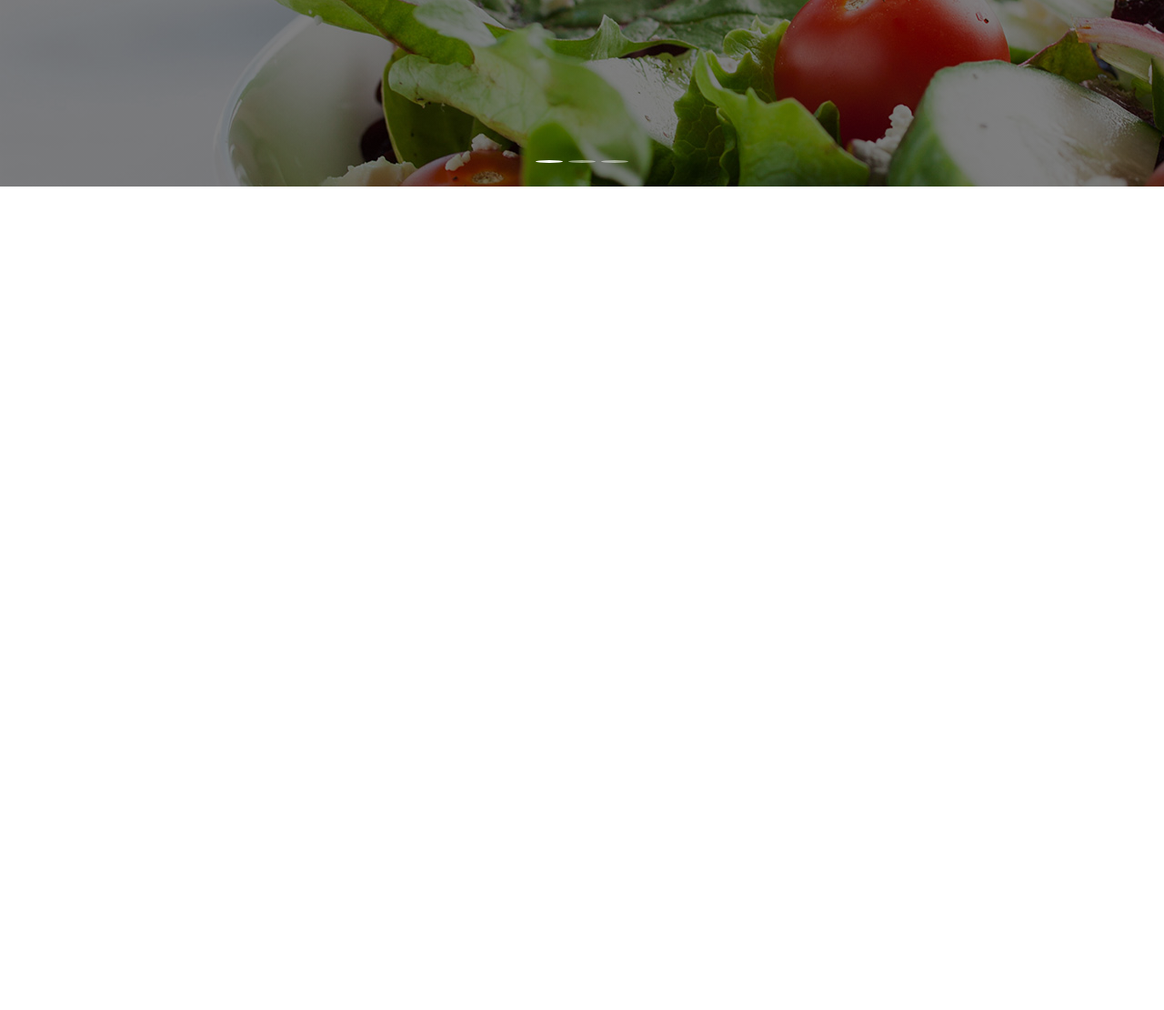
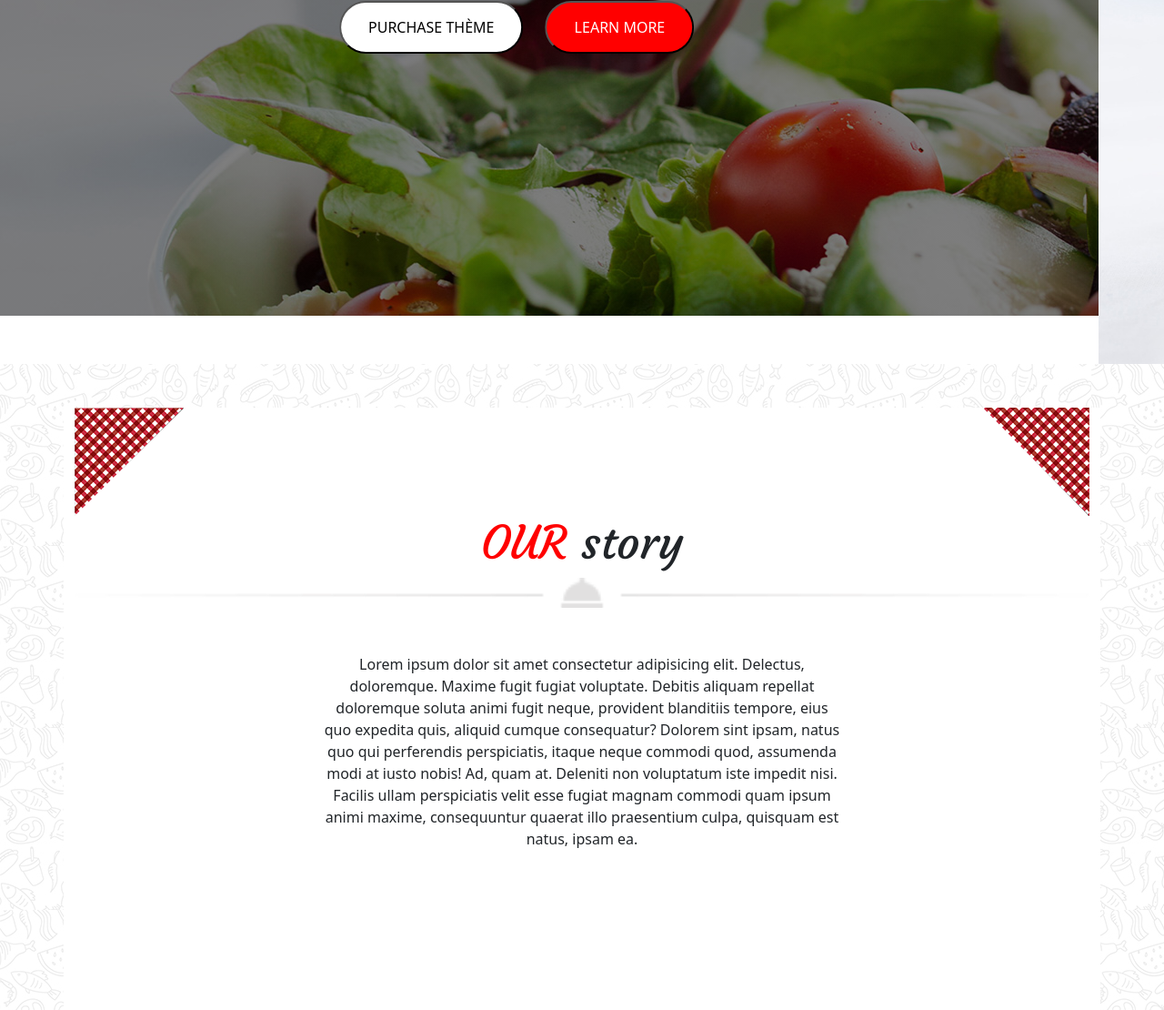
Before and after one commit to philippeK22/cs-site-chef-20, a website: page index.html in a window 1280 px wide. Shown: the part 595-1705 px from the top of the page at 91% size. Before the commit the page ends 800 px from the top, so only its background shows below. Drawn offline with nearby package versions, Linux system fonts and the light colour scheme.

Commit message:
début de ma première section

```diff
--- a/index.html
+++ b/index.html
@@ -10,13 +10,11 @@
 </head>
 
 <body>
+  <!-- début header -->
   <header>
 
-
-    <div id="carouselExampleIndicators" class="carousel slide " data-bs-ride="carousel">
-      <div class="carousel-indicators ">
-
-        <nav class="navbar navbar-expand-lg navbar-light  fixed-top  ">
+    <!-- nav -->
+    <nav class="navbar navbar-expand-lg navbar-light bg-dark ">
       <div class="container-fluid d-flex ">
 
         <ul class="navbar-nav me-auto mb-2 mb-lg-0 text-capitalize m-lg-5 border-top border-bottom p-2 ">
@@ -43,8 +41,10 @@
         </div>
       </div>
     </nav>
+<!-- carrousel -->
+    <div class="carrousel-1">
 
-
+      <div class="carousel-indicators ">
         <button type="button" data-bs-target="#carouselExampleIndicators" data-bs-slide-to="0" class="active buttrond"
           aria-current="true" aria-label="Slide 1"></button>
         <button type="button" data-bs-target="#carouselExampleIndicators" data-bs-slide-to="1" aria-label="Slide 2"
@@ -52,8 +52,10 @@
         <button type="button" data-bs-target="#carouselExampleIndicators" data-bs-slide-to="2" aria-label="Slide 3"
           class="buttrond"></button>
       </div>
+      <div id="carouselExampleIndicators" class="carousel slide " data-bs-ride="carousel">
+
         <div class="carousel-inner ">
-        <div class="carousel-item active sombre text-center">
+          <div class="carousel-item active image1 text-center">
             <h1>Whatever your OCCASION, <br> <span>TASTE</span> makes it one <br> to Remember!</h1>
             <button>purchase thème</button>
             <button>Learn more</button>
@@ -65,6 +67,7 @@
           <div class="carousel-item ">
             <img src="./public/images/banner1.jpg" class="d-block w-100" alt="...">
           </div>
+
         </div>
         <button class="carousel-control-prev" type="button" data-bs-target="#carouselExampleCaptions" data-bs-slide="">
           <span class="visually-hidden">Previous</span>
@@ -72,11 +75,30 @@
         <button class="carousel-control-next" type="button" data-bs-target="#carouselExampleCaptions" data-bs-slide="">
           <span class="visually-hidden">Next</span>
         </button>
+      </div>
+    </div>
+  </header>
+  <!-- fin du header -->
 
-
+  <!-- section 1 -->
+  <section>
+    <div class="container bg-white mt-5">
+      <div class="box">
+        <img src="./public/images/box-left-top.png" alt="box-left-top">
+        <img src="./public/images/box-right-top.png" alt="box-right-top">
       </div>
-
-  </header>
+      <div class="row">
+        <h1> <span>OUR</span> story </h1>
+        <img src="./public/images/decoration_line.png" alt="decoration_line">
+        <p>Lorem ipsum dolor sit amet consectetur adipisicing elit. Delectus, doloremque. Maxime fugit fugiat voluptate.
+          Debitis aliquam repellat doloremque soluta animi fugit neque, provident blanditiis tempore, eius quo expedita
+          quis, aliquid cumque consequatur? Dolorem sint ipsam, natus quo qui perferendis perspiciatis, itaque neque
+          commodi quod, assumenda modi at iusto nobis! Ad, quam at. Deleniti non voluptatum iste impedit nisi. Facilis
+          ullam perspiciatis velit esse fugiat magnam commodi quam ipsum animi maxime, consequuntur quaerat illo
+          praesentium culpa, quisquam est natus, ipsam ea.</p>
+      </div>
+    </div>
+  </section>
 
 
 
@@ -97,15 +119,8 @@
 
 
 
-
-
-
-
-
-
-
-
-  <script src="./node_modules/bootstrap/dist/js/bootstrap.js"></script>
+  <script src="./node_modules/bootstrap/dist/js/bootstrap.js">
+  </script>
   <script src="./node_modules/@popperjs/core/dist/umd/popper.js"></script>
 </body>
 
--- a/src/sass/modules/_header.sass
+++ b/src/sass/modules/_header.sass
@@ -1,7 +1,18 @@
 header
-    .sombre
+    nav
+        position: absolute
+
+
+    .carrousel-1
+        position: relative
+
+
+    .image1
         background-image: linear-gradient(rgba(0.5, 0.5, 0.5, 0.5),rgba(0.8, 0.8, 1, 0.5)), url(../images/banner1.jpg)
         height: 100vh
+        background-repeat: no-repeat
+
+
 
 
 
@@ -18,6 +29,7 @@ header
             border-radius: 30px
             padding:  15px 30px
             margin: 10px
+            text-transform: uppercase
         button
             &:nth-of-type(1)
                 color: black
--- /dev/null
+++ b/src/sass/modules/_section1.sass
@@ -0,0 +1,27 @@
+section
+    &:first-of-type
+        background-image: url(../images/main_bg.jpg)
+        height: 100vh
+        display: flex
+        .container
+            background-color: white
+
+
+        .box
+            display: flex
+            justify-content: space-between
+        .row
+            text-align: center
+            justify-content: center
+
+            h1
+                font-family: "courgette"
+                font-size:50px
+
+
+            span
+                color: red
+                text-transform: uppercase
+            p
+                width: 50%
+                padding:  50px 0px
```
Also changed, not shown: public/css/app.css, 1 other file. Lines whose indentation alone changed are shown as unchanged.
